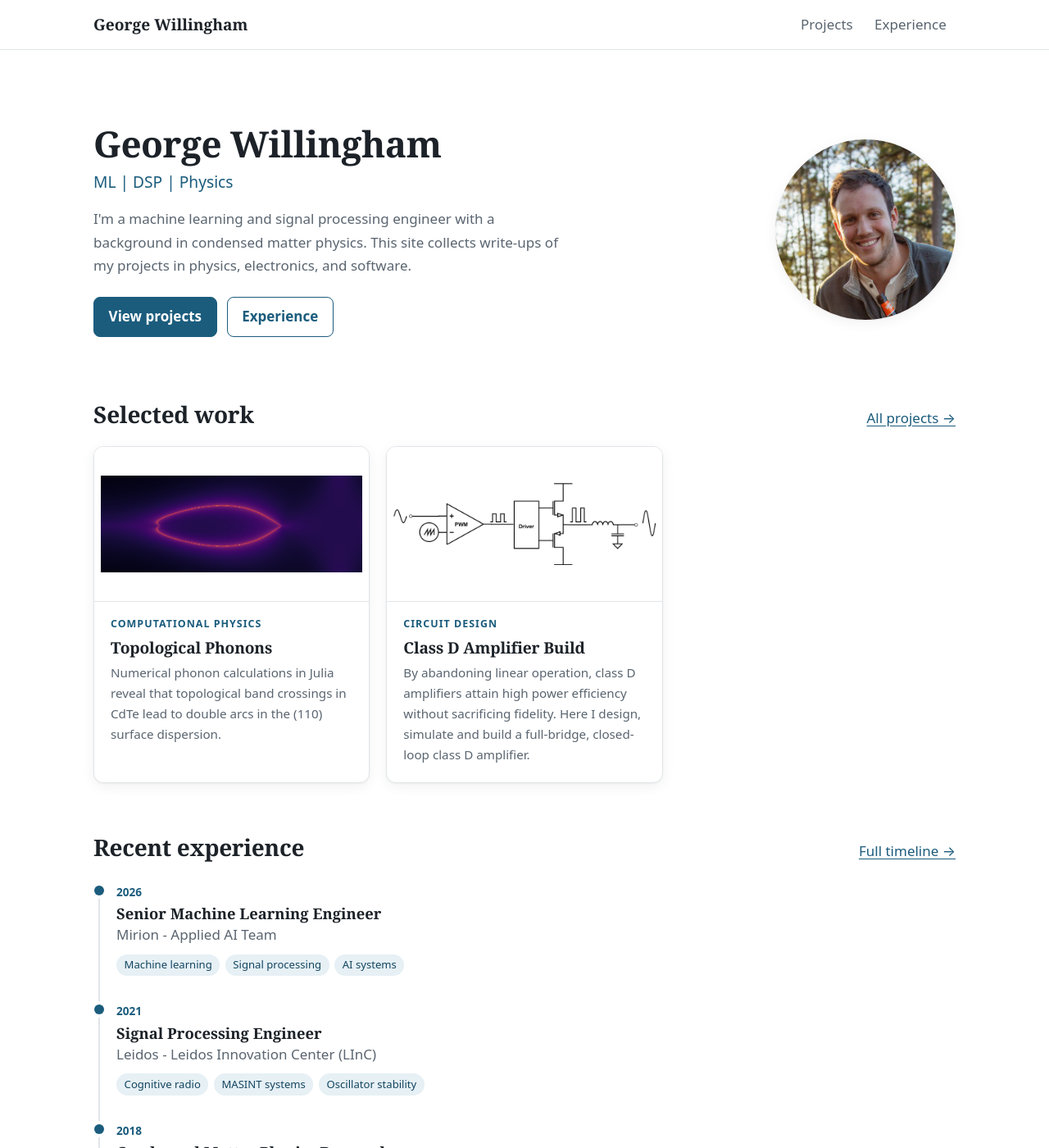
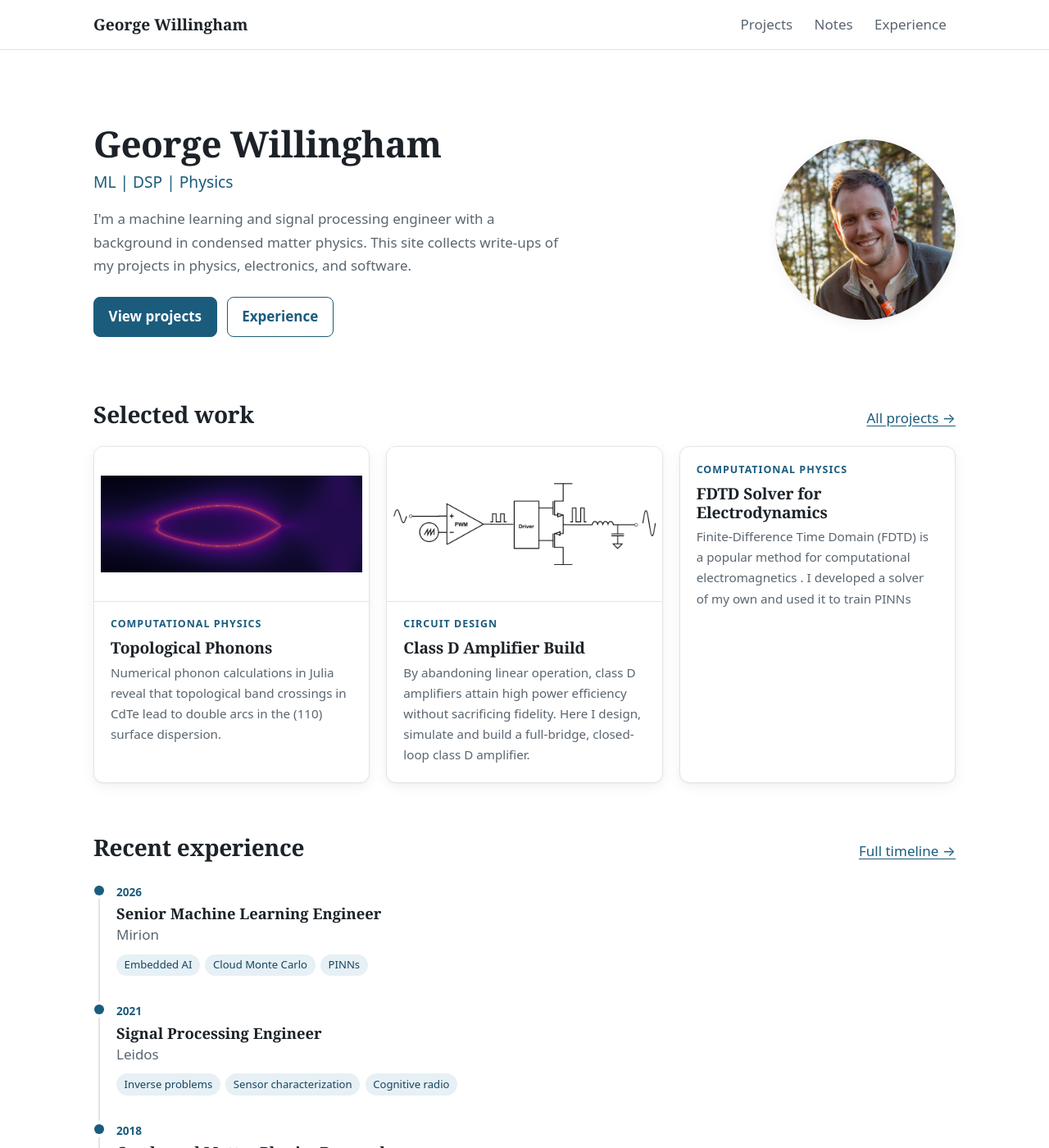
Before and after one commit to jgwillingham/jgwillingham.github.io, a Jekyll site: the page built from index.html, in a window 1280 px wide and 1400 px high. Shown: the whole window at 82% size. Built offline with Jekyll 4.4.1, drawn with Linux system fonts in a browser that asks for light colours; some of the changed text lies outside the part shown.

Commit message:
add notes section. misc changes

```diff
--- a/_config.yml
+++ b/_config.yml
@@ -13,6 +13,12 @@
   github: jgwillingham
   linkedin: ""
   email: ""
+
+# Notes: PDFs are compiled and hosted by the separate notes repo's GitHub Pages site.
+# The list of notes shown on /notes/ lives in _data/notes.yml.
+notes:
+  pdf_url: https://jgwillingham.github.io/latex-notes
+  source_url: https://github.com/jgwillingham/latex-notes   # "" hides "LaTeX source" links
 
 collections:
   projects:
--- a/_data/experience.yml
+++ b/_data/experience.yml
@@ -1,13 +1,13 @@
 # Newest first. `kind: milestone` renders as a compact line instead of a card.
 - year: 2026
   role: Senior Machine Learning Engineer
-  org: Mirion - Applied AI Team
-  tags: [Machine learning, Signal processing, AI systems]
+  org: Mirion
+  tags: [Embedded AI, Cloud Monte Carlo, PINNs]
 
 - year: 2021
   role: Signal Processing Engineer
-  org: Leidos - Leidos Innovation Center (LInC)
-  tags: [Cognitive radio, MASINT systems, Oscillator stability]
+  org: Leidos
+  tags: [Inverse problems, Sensor characterization, Cognitive radio]
 
 - year: 2021
   kind: milestone
@@ -16,7 +16,7 @@
 - year: 2018
   role: Condensed Matter Physics Research
   org: Boston University Surface Physics Lab
-  tags: [Lattice dynamics, Band topology, ToF atomic scattering]
+  tags: [Lattice dynamics, Band topology, atomic scattering]
 
 - year: 2017
   role: Data Science Intern
--- a/_data/navigation.yml
+++ b/_data/navigation.yml
@@ -1,8 +1,8 @@
 # Top navigation, in display order.
 - title: Projects
   url: /projects/
+- title: Notes
+  url: /notes/
+  requires_notes: true   # hidden until _data/notes.yml lists a note
 - title: Experience
   url: /experience/
-# Uncomment once notes.md exists:
-# - title: Notes
-#   url: /notes/
--- a/_includes/header.html
+++ b/_includes/header.html
@@ -1,9 +1,12 @@
+{%- assign note_count = 0 -%}
+{%- for group in site.data.notes %}{% assign note_count = note_count | plus: group.notes.size %}{% endfor -%}
 <header class="site-header">
   <div class="wrap site-header__inner">
     <a class="wordmark" href="{{ '/' | relative_url }}">{{ site.title }}</a>
     <nav aria-label="Main">
       <ul class="site-nav">
         {%- for link in site.data.navigation %}
+        {%- if link.requires_notes and note_count == 0 %}{% continue %}{% endif %}
         {%- assign current = page.url | slice: 0, link.url.size %}
         <li><a href="{{ link.url | relative_url }}"{% if current == link.url %} aria-current="page"{% endif %}>{{ link.title }}</a></li>
         {%- endfor %}
--- /dev/null
+++ b/_projects/fdtd.md
@@ -0,0 +1,13 @@
+---
+title: FDTD Solver for Electrodynamics
+category: Computational Physics
+summary: >-
+  Finite-Difference Time Domain (FDTD) is a popular method for computational electromagnetics . I developed a solver of my own and used it to train PINNs
+featured: true
+order: 2
+toc: true
+published: true   # set to true once written
+
+---
+
+## Design overview
--- a/assets/css/main.scss
+++ b/assets/css/main.scss
@@ -485,5 +485,63 @@
 /* Wide equations scroll instead of breaking the layout on phones. */
 mjx-container[display="true"] { overflow-x: auto; overflow-y: hidden; padding-block: 0.25rem; }
 
+/* ---------- Notes ---------- */
+.subject-jump { margin-bottom: 2.5rem; }
+.subject-jump a { color: inherit; text-decoration: none; }
+.subject-jump a:hover { text-decoration: underline; }
+.subject-jump .count { opacity: 0.7; margin-left: 0.15rem; }
+
+.note-group { max-width: var(--measure); }
+.note-group + .note-group { margin-top: 3rem; }
+
+.note-list {
+  margin: 0;
+  padding: 0;
+  list-style: none;
+  border-top: 1px solid var(--border);
+}
+.note {
+  padding: 1.1rem 0 1.2rem;
+  border-bottom: 1px solid var(--border);
+}
+.note__head {
+  display: flex;
+  flex-wrap: wrap;
+  align-items: center;
+  gap: 0.35rem 0.75rem;
+}
+.note__title {
+  font-family: var(--font-serif);
+  font-size: 1.15rem;
+  font-weight: 700;
+  line-height: 1.3;
+  color: var(--text);
+  text-decoration: none;
+}
+.note__title:hover { color: var(--accent); text-decoration: underline; }
+.note__desc { margin: 0.35rem 0 0; color: var(--muted); }
+.note .tags { margin-top: 0.6rem; }
+.note__meta {
+  display: flex;
+  flex-wrap: wrap;
+  gap: 0.25rem 1rem;
+  margin: 0.6rem 0 0;
+  font-size: 0.85rem;
+  color: var(--muted);
+}
+.is-missing .note__title { opacity: 0.55; }
+.is-missing .note__updated { font-style: italic; }
+
+.badge {
+  padding: 0.05rem 0.55rem;
+  border: 1px solid var(--accent);
+  border-radius: 999px;
+  color: var(--accent);
+  font-size: 0.72rem;
+  font-weight: 600;
+  letter-spacing: 0.05em;
+  text-transform: uppercase;
+}
+
 /* ---------- 404 ---------- */
 .not-found { text-align: center; padding-block: 5rem; }
```
Also changed, not shown: _data/notes.yml (added, +51 -0 lines), notes.html (added, +87 -0 lines), Gemfile.lock (added), 1 other file.
